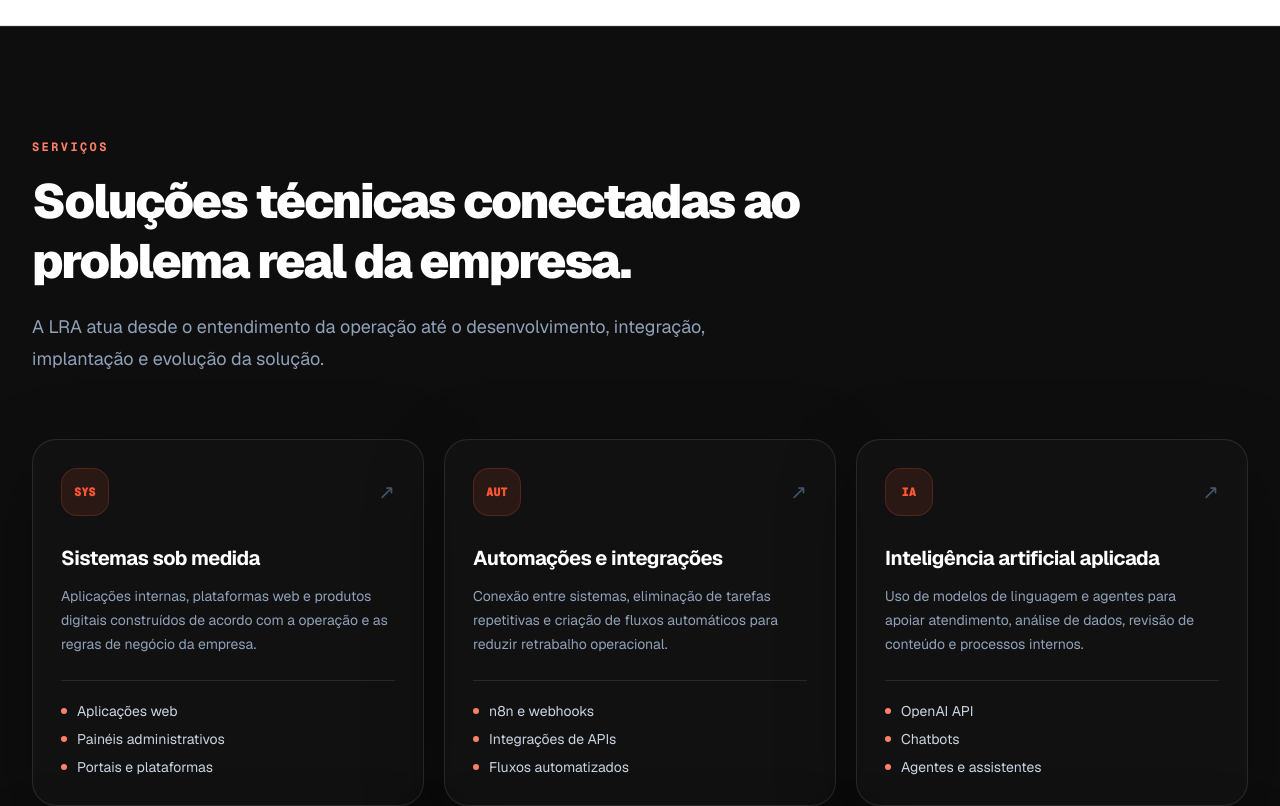
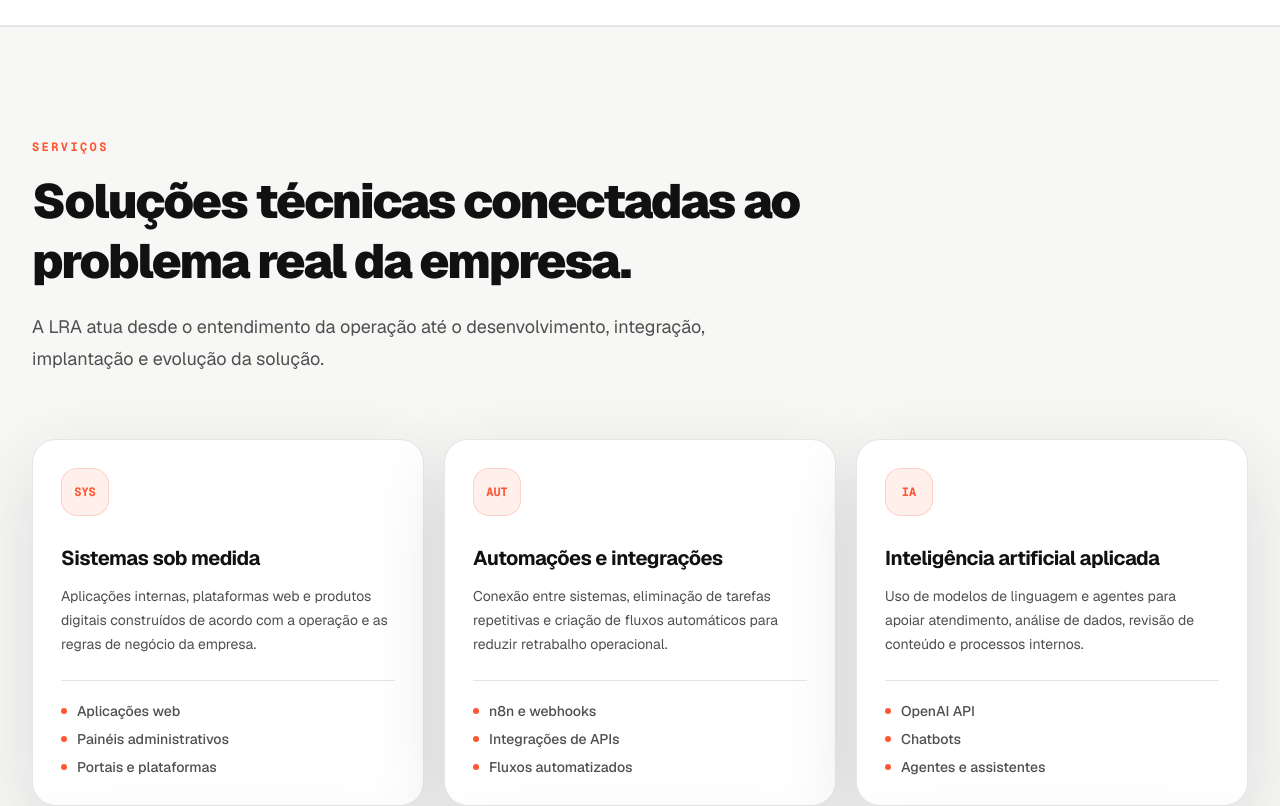
Before and after one commit to luissetincruz/lra-web, a Next.js app: page / in a window 1280 px wide. Shown: the part 1000-1806 px from the top of the page. Built offline with nearby package versions, Linux system fonts and the light colour scheme.

Commit message:
feat(home): apply LRA identity to services section

```diff
--- a/src/components/sections/services-section.tsx
+++ b/src/components/sections/services-section.tsx
@@ -51,7 +51,7 @@ export function ServicesSection() {
     <section
       id="servicos"
       aria-labelledby="servicos-title"
-      className="border-y border-white/10 bg-white/2 py-20 sm:py-28"
+      className="border-y border-light-border bg-surface py-20 sm:py-28"
     >
       <Container>
         <SectionHeading
@@ -59,35 +59,30 @@ export function ServicesSection() {
           eyebrow="Serviços"
           title="Soluções técnicas conectadas ao problema real da empresa."
           description="A LRA atua desde o entendimento da operação até o desenvolvimento, integração, implantação e evolução da solução."
+          tone="light"
         />
 
         <div className="mt-12 grid gap-5 md:grid-cols-2 lg:mt-16 lg:grid-cols-3">
           {services.map((service) => (
             <article
               key={service.code}
-              className="group flex min-h-full flex-col rounded-3xl border border-white/10 bg-panel/60 p-6 shadow-card transition-colors hover:border-cyan/30 hover:bg-panel sm:p-7"
+              className="flex min-h-full flex-col rounded-3xl border border-light-border bg-background p-6 shadow-card-light transition-[border-color,box-shadow] duration-200 hover:border-brand/30 hover:shadow-[0_20px_60px_rgb(15_23_42_/_10%)] sm:p-7"
             >
-              <div className="flex items-center justify-between gap-4">
-                <span className="grid h-12 w-12 place-items-center rounded-2xl border border-cyan/20 bg-cyan/10 font-mono text-xs font-black text-cyan">
-                  {service.code}
-                </span>
+              <span className="grid h-12 w-12 place-items-center rounded-2xl border border-brand/20 bg-brand-soft font-mono text-xs font-bold text-brand">
+                {service.code}
+              </span>
 
-                <span
-                  aria-hidden="true"
-                  className="text-xl text-slate-600 transition-colors group-hover:text-cyan"
-                >
-                  ↗
-                </span>
-              </div>
+              <h3 className="mt-7 text-xl font-bold tracking-tight text-text">{service.title}</h3>
 
-              <h3 className="mt-7 text-xl font-bold tracking-tight text-white">{service.title}</h3>
+              <p className="mt-3 flex-1 text-sm leading-6 text-text-muted">{service.description}</p>
 
-              <p className="mt-3 flex-1 text-sm leading-6 text-slate-400">{service.description}</p>
-
-              <ul className="mt-6 space-y-2 border-t border-white/10 pt-5">
+              <ul className="mt-6 space-y-2 border-t border-light-border pt-5">
                 {service.capabilities.map((capability) => (
-                  <li key={capability} className="flex items-center gap-2.5 text-sm text-slate-300">
-                    <span aria-hidden="true" className="h-1.5 w-1.5 rounded-full bg-mint" />
+                  <li
+                    key={capability}
+                    className="flex items-center gap-2.5 text-sm font-medium text-text-muted"
+                  >
+                    <span aria-hidden="true" className="h-1.5 w-1.5 rounded-full bg-brand" />
 
                     {capability}
                   </li>
--- a/src/components/ui/section-heading.tsx
+++ b/src/components/ui/section-heading.tsx
@@ -4,6 +4,7 @@ type SectionHeadingProps = Readonly<{
   description: string;
   titleId?: string;
   alignment?: "left" | "center";
+  tone?: "light" | "dark";
 }>;
 
 export function SectionHeading({
@@ -12,21 +13,35 @@ export function SectionHeading({
   description,
   titleId,
   alignment = "left",
+  tone = "dark",
 }: SectionHeadingProps) {
   const isCentered = alignment === "center";
+  const isLight = tone === "light";
 
   return (
     <div className={isCentered ? "mx-auto max-w-3xl text-center" : "max-w-3xl"}>
-      <p className="font-mono text-xs font-bold tracking-[0.2em] text-mint uppercase">{eyebrow}</p>
+      <p
+        className={`font-mono text-xs font-bold tracking-[0.2em] uppercase ${
+          isLight ? "text-brand" : "text-mint"
+        }`}
+      >
+        {eyebrow}
+      </p>
 
       <h2
         id={titleId}
-        className="mt-4 text-3xl leading-tight font-black tracking-[-0.04em] text-white sm:text-4xl lg:text-5xl"
+        className={`mt-4 text-3xl leading-tight font-black tracking-[-0.04em] sm:text-4xl lg:text-5xl ${
+          isLight ? "text-text" : "text-white"
+        }`}
       >
         {title}
       </h2>
 
-      <p className="mt-5 text-base leading-7 text-slate-400 sm:text-lg sm:leading-8">
+      <p
+        className={`mt-5 text-base leading-7 sm:text-lg sm:leading-8 ${
+          isLight ? "text-text-muted" : "text-slate-400"
+        }`}
+      >
         {description}
       </p>
     </div>
```
